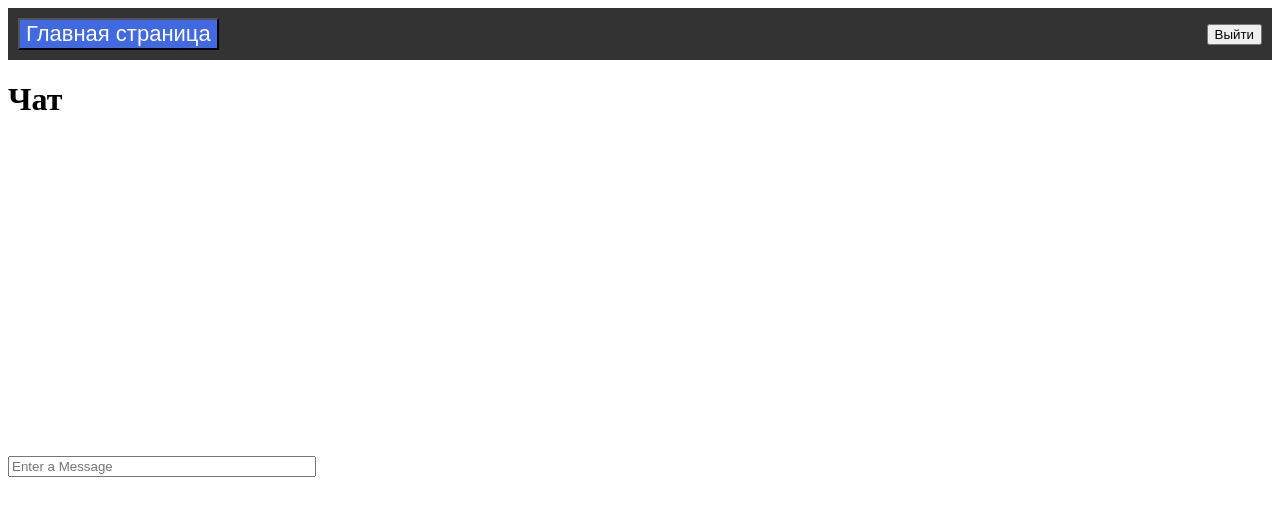
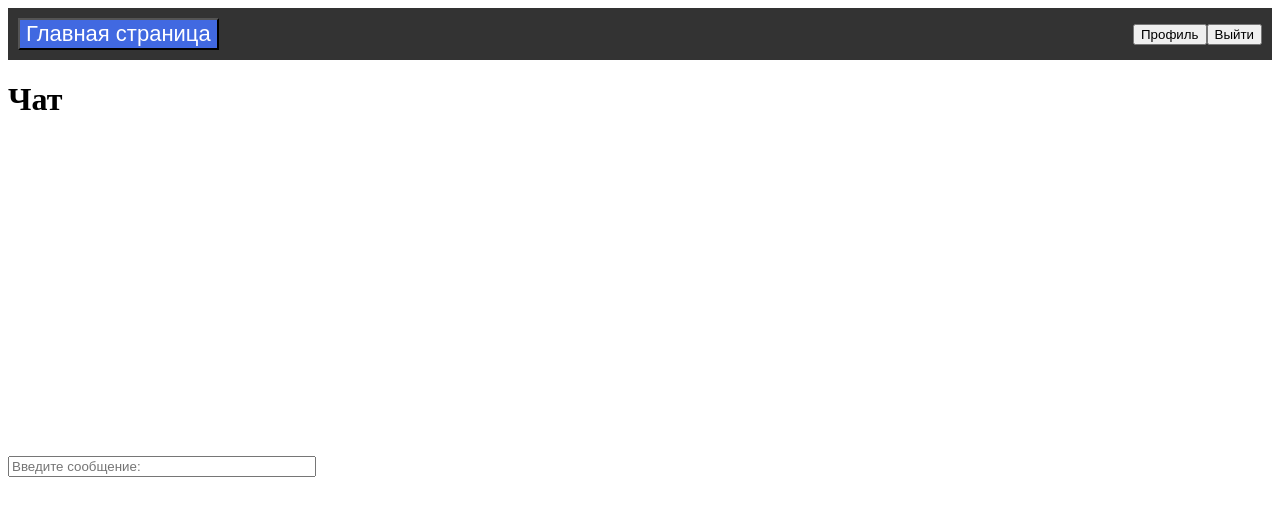
Before and after one commit to InowaR/FlaskChat, a Flask app: page / in a window 1280 px wide. Shown: the top 516 px of the page. Run offline with Flask 3, Linux system fonts and the light colour scheme; some libraries are stand-ins or nearby versions.

```diff
--- a/main.py
+++ b/main.py
@@ -6,7 +6,7 @@ from model.db import register_user, login_user
 
 app = Flask(__name__, static_folder='static')
 app.secret_key = 'key'
-app.permanent_session_lifetime = datetime.timedelta(minutes=10)
+app.permanent_session_lifetime = datetime.timedelta(minutes=1)
 socketio = SocketIO(app)
 
 
@@ -22,10 +22,11 @@ def handle_new_message(message):
     emit("chat", {"message": message, "username": request.sid}, broadcast=True)
 
 
-@app.route('/profile/<message>', methods=['GET'])
-def get_profile(message):
+@app.route('/profile', methods=['GET'])
+def get_profile():
     username = session.get('username')
-    return render_template('profile.html', username=username, message=message)
+    print(session)
+    return render_template('profile.html', username=username)
 
 
 @app.route('/register', methods=['GET'])
@@ -42,8 +43,7 @@ def register():
         session['username'] = username
         session['password'] = password
         print(session.get('username'), session.get('password'))
-        message = 'Регистрация завершена'
-        return redirect(url_for('get_profile', username=username, message=message))
+        return redirect(url_for('get_profile', username=username))
     else:
         return render_template('register.html')
 
@@ -62,8 +62,7 @@ def login():
     if status:
         session['username'] = username
         session['password'] = password
-        message = 'Вход выполнен'
-        return redirect(url_for('get_profile', username=username, message=message))
+        return redirect(url_for('get_profile', username=username))
     else:
         return render_template('login.html')
 
--- a/static/style.css
+++ b/static/style.css
@@ -14,6 +14,10 @@
 
 .header .logo:hover {
     background-color: #0D47A1;
+}
+
+.header-right {
+    display: flex;
 }
 
 .login-form {
--- a/templates/home.html
+++ b/templates/home.html
@@ -2,7 +2,7 @@
 <html lang="ru">
     <head>
         <meta charset="UTF-8">
-        <title>Домашняя страница</title>
+        <title>Главная страница</title>
         <link rel="stylesheet" href="{{ url_for('static', filename='style.css') }}">
     </head>
     <body>
@@ -10,11 +10,15 @@
 			<form action="{{ url_for('get_home') }}" method="get">
 			<input class="logo" type="submit" value="Главная страница">
 			</form>
+			<div class="header-right">
+				<form action="{{ url_for('get_profile') }}" method="get">
+				<input type="submit" value="Профиль">
+				</form>
 				<form action="{{ url_for('get_login') }}" method="get">
 				<input type="submit" value="Выйти">
 				</form>
 			</div>
-
+		</div>
 		<h1>Чат</h1>
 		<script src="https://cdn.socket.io/4.7.2/socket.io.min.js"></script>
 		<style>
@@ -35,14 +39,12 @@
 				width: 300px;
 			}
 		</style>
-
 		<div id="chat">
 			<ul id="chat-messages"></ul>
-		<input type="text" id="message" placeholder="Enter a Message">
+			<input type="text" id="message" placeholder="Введите сообщение:">
 		</div>
 		<script>
 			const socket = io();
-
 			document.getElementById("message").addEventListener("keyup", function(event) {
 				if (event.key == "Enter") {
 					let message = document.getElementById("message").value;
@@ -50,7 +52,6 @@
 					document.getElementById("message").value = "";
 				}
 			})
-
 			socket.on("chat", function(data) {
 				let ul = document.getElementById("chat-messages");
 				let li = document.createElement("li");
```
Also changed, not shown: templates/login.html (indentation only), users.db. Lines whose indentation alone changed are shown as unchanged.
